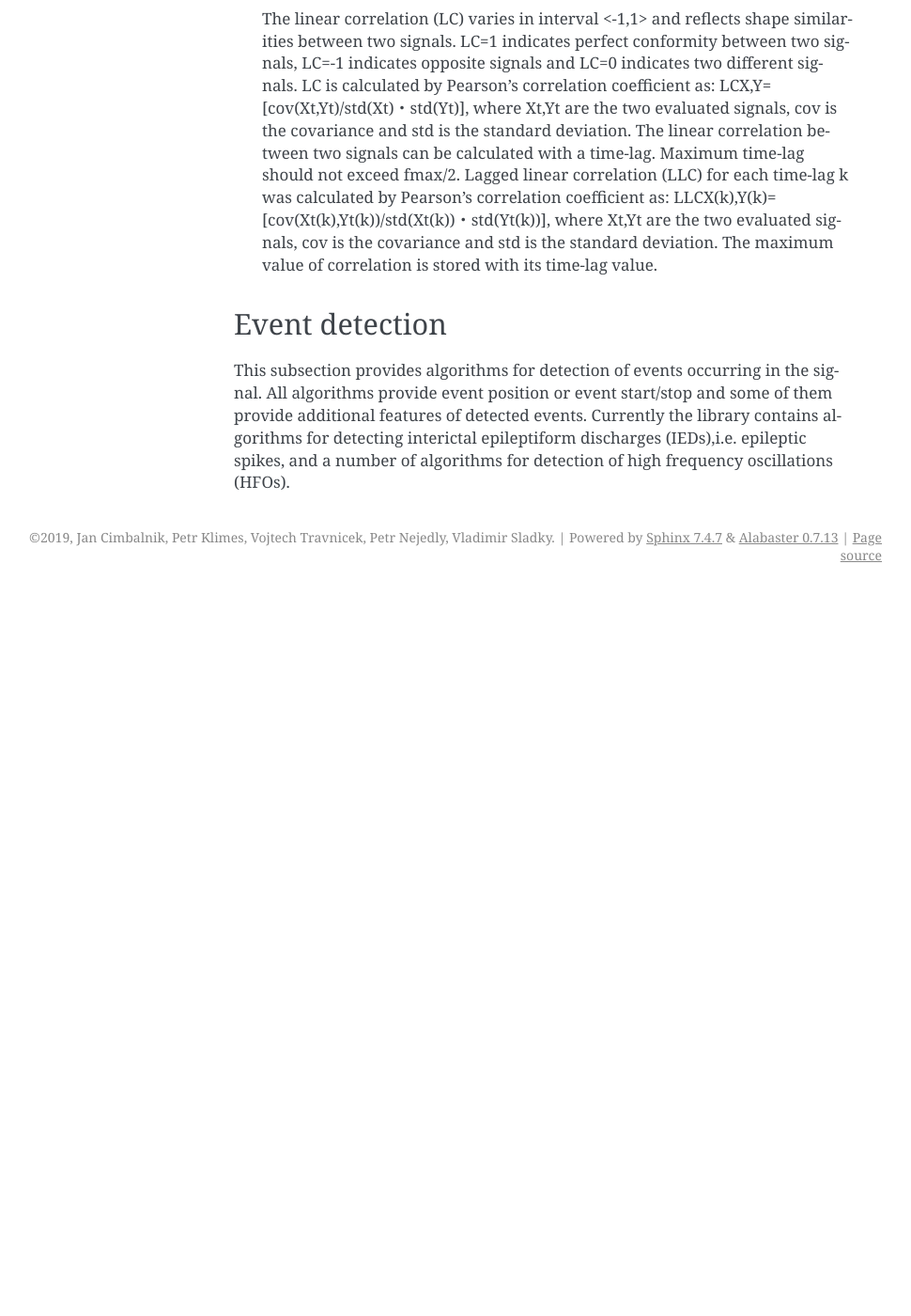
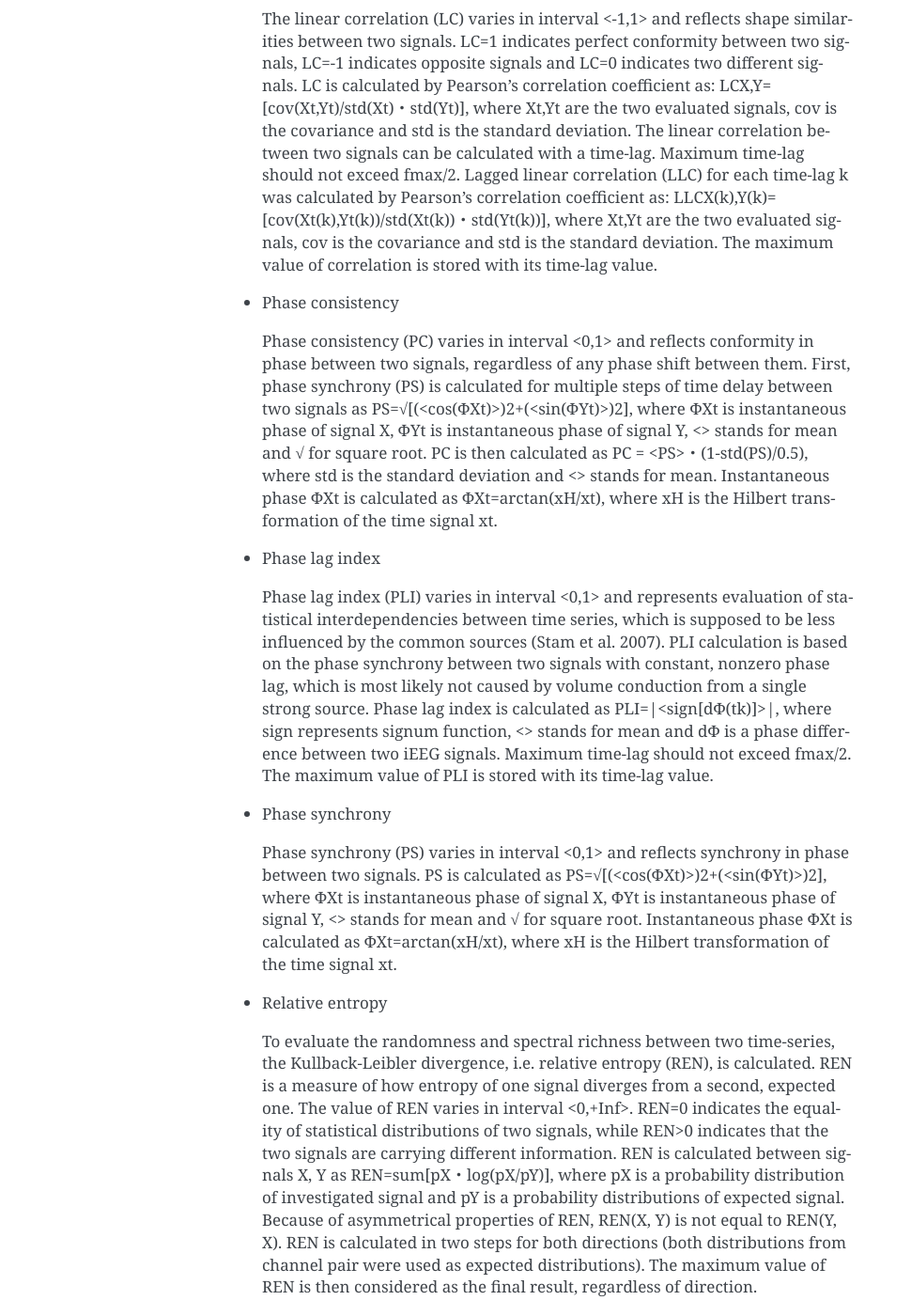
Before and after one commit to ICRC-BME/epycom, a Sphinx documentation site: the page built from doc/feature_extraction.rst, in a window 1280 px wide and 1400 px high, scrolled down 586 px. Shown: the whole window at 94% size, without its empty margins (171-1141 px from the left). Built offline with Sphinx 7.4.7, drawn with Linux system fonts in a browser that asks for light colours; before the commit the page ends 1216 px from its top, so only the background shows below that; some of the changed text lies outside the part shown.

Commit message:
doc added PC, PLI, PS, REN and SM

```diff
--- a/doc/feature_extraction.rst
+++ b/doc/feature_extraction.rst
@@ -22,6 +22,26 @@ Bivariate feature extraction algorithms server for calculating relationships bet
 
   The linear correlation (LC) varies in interval <-1,1> and reflects shape similarities between two signals. LC=1 indicates perfect conformity between two signals, LC=-1 indicates opposite signals and LC=0 indicates two different signals. LC is calculated by Pearson’s correlation coefficient as: LCX,Y=[cov(Xt,Yt)/std(Xt)・std(Yt)], where Xt,Yt are the two evaluated signals, cov is the covariance and std is the standard deviation. The linear correlation between two signals can be calculated with a time-lag. Maximum time-lag should not exceed fmax/2. Lagged linear correlation (LLC) for each time-lag k was calculated by Pearson’s correlation coefficient as: LLCX(k),Y(k)=[cov(Xt(k),Yt(k))/std(Xt(k))・std(Yt(k))], where Xt,Yt are the two evaluated signals, cov is the covariance and std is the standard deviation. The maximum value of correlation is stored with its time-lag value.
 
+- Phase consistency
+
+  Phase consistency (PC) varies in interval <0,1> and reflects conformity in phase between two signals, regardless of any phase shift between them. First, phase synchrony (PS) is calculated for multiple steps of time delay between two signals as PS=√[(<cos(ΦXt)>)2+(<sin(ΦYt)>)2], where ΦXt is instantaneous phase of signal X, ΦYt is instantaneous phase of signal Y, <> stands for mean and √ for square root. PC is then calculated as PC = <PS>・(1-std(PS)/0.5), where std is the standard deviation and <> stands for mean.  Instantaneous phase ΦXt is calculated as ΦXt=arctan(xH/xt), where xH is the Hilbert transformation of the time signal xt.
+
+- Phase lag index
+
+  Phase lag index (PLI) varies in interval <0,1> and represents evaluation of statistical interdependencies between time series, which is supposed to be less influenced by the common sources (Stam et al. 2007). PLI calculation is based on the phase synchrony between two signals with constant, nonzero phase lag, which is most likely not caused by volume conduction from a single strong source. Phase lag index is calculated as PLI=|<sign[dΦ(tk)]>|, where sign represents signum function, <> stands for mean and dΦ is a phase difference between two iEEG signals. Maximum time-lag should not exceed fmax/2. The maximum value of PLI is stored with its time-lag value.
+
+- Phase synchrony
+
+  Phase synchrony (PS) varies in interval <0,1> and reflects synchrony in phase between two signals. PS is calculated as PS=√[(<cos(ΦXt)>)2+(<sin(ΦYt)>)2], where ΦXt is instantaneous phase of signal X, ΦYt is instantaneous phase of signal Y, <> stands for mean and √ for square root. Instantaneous phase ΦXt is calculated as ΦXt=arctan(xH/xt), where xH is the Hilbert transformation of the time signal xt.
+
+- Relative entropy
+
+  To evaluate the randomness and spectral richness between two time-series, the Kullback-Leibler divergence, i.e. relative entropy (REN), is calculated. REN is a measure of how entropy of one signal diverges from a second, expected one. The value of REN varies in interval <0,+Inf>. REN=0 indicates the equality of  statistical distributions of two signals, while REN>0 indicates that the two signals are carrying different information. REN is calculated between signals X, Y as REN=sum[pX・log(pX/pY)], where pX is a probability distribution of investigated signal and pY is a probability distributions of expected signal. Because of asymmetrical properties of REN, REN(X, Y) is not equal to REN(Y, X). REN is calculated in two steps for both directions (both distributions from channel pair were used as expected distributions). The maximum value of REN is then considered as the final result, regardless of direction.
+
+- Spectra multiplication
+
+  Frequency spectra of two signals, obtained by Fourier transform, are multiplied and transformed back to the time domain, where the mean and std is calculated.
+
 
 Event detection
 *********************************
```
